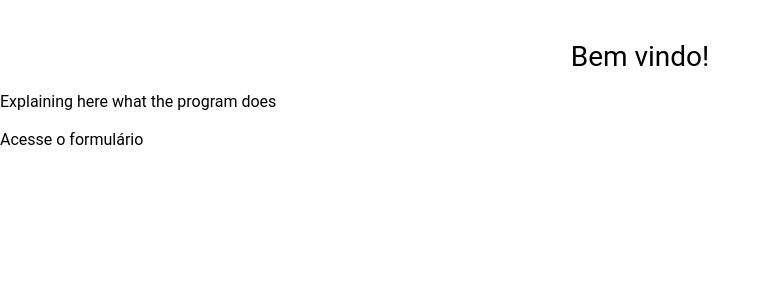
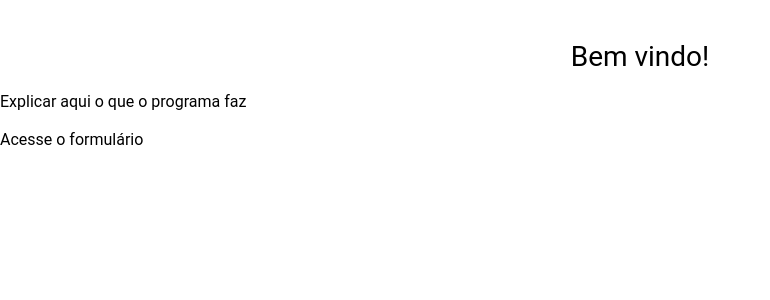
Before and after one commit to luizaclemos/letter-of-attorney-creator, a Django app: template djangofile/templates/firstpage.html in a window 1280 px wide. Shown: the top 300 px of the page, without its empty margins (0-770 px from the left). Run offline with Django 3.2, Linux system fonts and the light colour scheme; the template is opened without the code that fills it, so the values that code supplies are empty.

Commit message:
update firstpage.html

```diff
--- a/djangofile/templates/firstpage.html
+++ b/djangofile/templates/firstpage.html
@@ -14,7 +14,7 @@
 <body>
     <h1>Bem vindo!</h1>
     <br>
-    <p>Explaining here what the program does</p>
+    <p>Explicar aqui o que o programa faz</p>
     <br>
     <a href="{% url 'index' %}">Acesse o formulário</a>
 </body>
```
